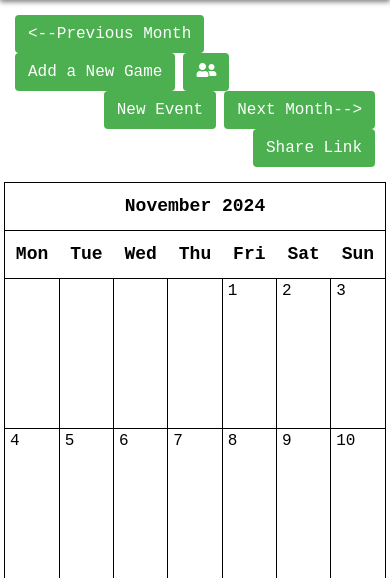
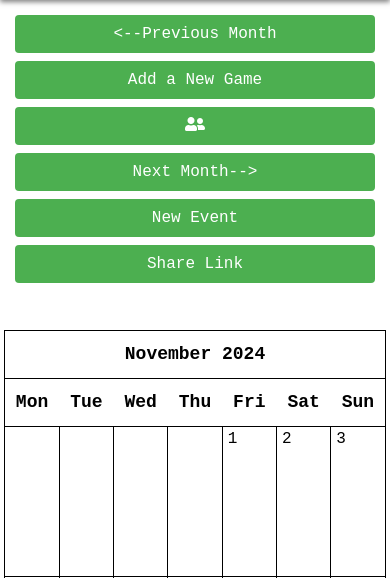
Before and after one commit to UCCS-CS4300-5300/Group2-fall2024, a Django app: page /calendar/4/ in a window 390 px wide. Shown: the part 90-668 px from the top of the page. Run offline with Django 4.2, Linux system fonts and the light colour scheme; a user stored in the database is signed in; data comes from the database, SQL or seed files in the repository; both versions use the stored data as it was before the commit; some libraries are stand-ins or nearby versions.

Commit message:
Responsive+buttons to sprint4 (#41)
* button outline fix

* made all hmtl's responsive

---------

Co-authored-by: root <98335929+DavidmKlunk@users.noreply.github.com>

```diff
--- a/project/home/templates/calendar.html
+++ b/project/home/templates/calendar.html
@@ -23,16 +23,17 @@
 
 
   <div>
+    <div class="clearfix {% if is_friend_calendar %}d-flex justify-content-between align-items-center{% endif %}">
 
-    <div class="clearfix {% if is_friend_calendar %}d-flex justify-content-between align-items-center{% endif %}">
             {% if is_friend_calendar %}
-          <a class="btn left mr-2" href="{% url 'calendar' owner.id %}?{{ prev_month }}{% if request.GET.token %}&token={{ request.GET.token }}{% endif %}"> <--Previous Month </a>
+            <div class="d-flex flex-column flex-md-row w-100">
+                <a class="btn left mb-2 mb-md-0 mr-md-2" href="{% url 'calendar' owner.id %}?{{ prev_month }}{% if request.GET.token %}&token={{ request.GET.token }}{% endif %}"> <--Previous Month </a>
 
-          <a class="btn left" href="{% url 'friends' %}">
+                <a class="btn left mb-2 mb-md-0" href="{% url 'friends' %}">
                   <i class="fas fa-user-friends"></i>
                 </a>
 
-          <div class="mx-auto text-center">
+                <div class="mx-auto text-center mb-2 mb-md-0 order-last order-md-0">
                   {% if owner.first_name %}
                     <h5>You are viewing {{ owner.first_name }}'s calendar</h5>
                   {% else %}
@@ -40,42 +41,48 @@
                   {% endif %}
                 </div>
 
-          <a class="btn right ml-2" href="{% url 'calendar' owner.id %}?{{ next_month }}{% if request.GET.token %}&token={{ request.GET.token }}{% endif %}"> Next Month--> </a>
+                <a class="btn right mb-2 mb-md-0" href="{% url 'calendar' owner.id %}?{{ next_month }}{% if request.GET.token %}&token={{ request.GET.token }}{% endif %}"> Next Month--> </a>
+            </div>
         {% else %}
                 {% if user.is_authenticated %}
-              <a class="btn left mr-2" href="{% url 'calendar' owner.id %}?{{ prev_month }}{% if request.GET.token %}&token={{ request.GET.token }}{% endif %}"> <--Previous Month </a>
-              <a class="btn left mr-2" href="{% url 'create_game' %}">Add a New Game</a>
-              <a class="btn left" href="{% url 'friends' %}">
+                  <div class="d-flex flex-column flex-md-row w-100">
+                    <a class="btn left mb-2 mb-md-0" href="{% url 'calendar' owner.id %}?{{ prev_month }}{% if request.GET.token %}&token={{ request.GET.token }}{% endif %}"> <--Previous Month </a>
+                    <a class="btn left mb-2 mb-md-0 ml-md-2" href="{% url 'create_game' %}">Add a New Game</a>
+                    <a class="btn left mb-2 mb-md-0 ml-md-2 justify-content-start" href="{% url 'friends' %}">
                       <i class="fas fa-user-friends"></i>
                     </a>
-              <a class="btn right ml-2" href="{% url 'calendar' owner.id %}?{{ next_month }}{% if request.GET.token %}&token={{ request.GET.token }}{% endif %}"> Next Month--> </a>
-              <a class="btn right ml-2" href="{% url 'event_new' %}"> New Event </a>
 
-              <button id="share-calendar-btn" class="btn right">Share Link</button>
+                  <div class="d-flex justify-content-end flex-column flex-md-row w-100">
+                    <a class="btn right mb-2 mb-md-0" href="{% url 'calendar' owner.id %}?{{ next_month }}{% if request.GET.token %}&token={{ request.GET.token }}{% endif %}"> Next Month--> </a>
+                    <a class="btn right mb-2 mb-md-0 ml-md-2" href="{% url 'event_new' %}"> New Event </a>
+
+                    <button id="share-calendar-btn" class="btn right mb-2 mb-md-0 ml-md-2">Share Link</button>
+
+                  </div>
+                </div>
                   <br>
+
                   <div id="calendar-link" class="mt-3" style="display:none;">
-
                     <strong>Shareable Calendar Link:</strong>
                     <input type="text" id="calendar-url" class="form-control" readonly>
                   </div>
 
-
-
                 {% else %}
-              <a class="btn left mr-2" href="{% url 'calendar' owner.id %}?{{ prev_month }}&token={{ request.GET.token }}"> <--Previous Month </a>
-              <div class="mx-auto text-center">
+                <div class="d-flex flex-column flex-md-row w-100">
+                    <a class="btn left mr-2 mb-2 mb-md-0" href="{% url 'calendar' owner.id %}?{{ prev_month }}&token={{ request.GET.token }}"> <--Previous Month </a>
+                    <div class="mx-auto text-center mb-2 mb-md-0 order-last order-md-0">
                         {% if owner.first_name %}
                             <h5>You are viewing {{ owner.first_name }}'s calendar</h5>
                         {% else %}
                             <h5>You are viewing {{ owner.username }}'s calendar</h5>
                         {% endif %}
                     </div>
-              <a class="btn right ml-2" href="{% url 'calendar' owner.id %}?{{ next_month }}&token={{ request.GET.token }}"> Next Month--> </a>
+                    <a class="btn right ml-2 mb-2 mb-md-0" href="{% url 'calendar' owner.id %}?{{ next_month }}&token={{ request.GET.token }}"> Next Month--> </a>
+                  </div>
                 {% endif %}
             {% endif %}
+
     </div>
-
-
 
     {{calendar}}
 </div>
--- a/project/home/templates/create_game.html
+++ b/project/home/templates/create_game.html
@@ -12,7 +12,7 @@
     <form method="post" enctype="multipart/form-data">
         {% csrf_token %}
         {{ form.as_p }}
-        <button type="submit" class="btn btn-primary mt-3">
+        <button type="submit" class="btn mt-3">
             {% if form.instance.id %}Update Game{% else %}Create Game{% endif %}
         </button>
     </form>
```
Also changed, not shown: project/home/templates/event.html (+27 -12 lines), project/home/templates/social.html (+9 -4 lines), project/home/templates/update_account.html (+43 -4 lines), project/home/templates/update_password.html (+34 -5 lines), project/home/templates/user.html (+27 -6 lines), project/db.sqlite3, project/home/forms.py (line endings or trailing spaces), 2 other files. Lines whose indentation alone changed are shown as unchanged.
